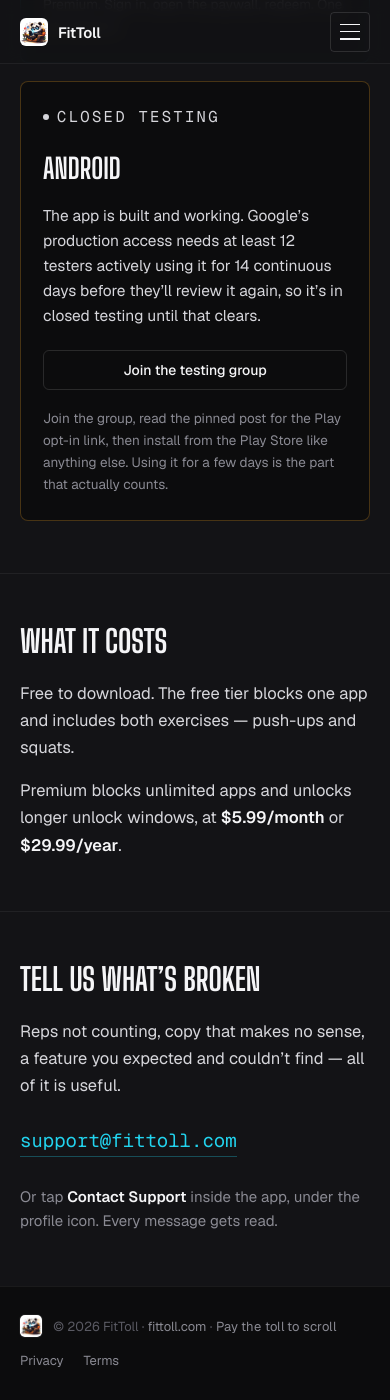
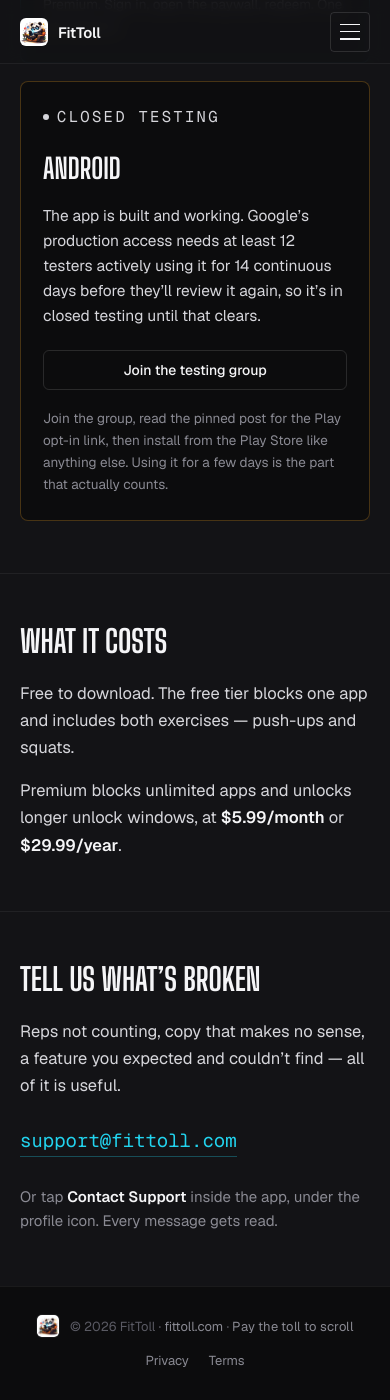
Before and after one commit to aurobindoGupta/fitToll-site, a Jekyll site: the page built from index.md, in a window 390 px wide and 1400 px high, scrolled down 3018 px. Built offline with Jekyll 4.4.1, drawn with Linux system fonts in a browser that asks for light colours.

Commit message:
fix(site): centre the footer on mobile [260807-i93]
Reported after bc745d6 shipped: the footer looks off on a phone.

It does. On narrow screens .site-footer-inner stacks to a column with
align-items: flex-start, so the line and the legal links both hug the left
edge. That was survivable while the line was short. Adding the domain made it
long enough to wrap on smaller phones — 360px breaks across two rows — and a
two-row ragged-left block reads as a layout mistake rather than a choice.

Centred at <= 600px. Both properties are needed: align-items centres the <p>
box within the column, but the wrapped second line inside that box stays left
unless text-align follows it.

Worth knowing before judging this against the rest of the design: this is now
the only centred text on the site — `text-align: center` appears nowhere else
in the stylesheet, at any breakpoint. A centred footer on narrow screens is a
common enough convention that it reads as deliberate, and the alternative
(keeping it left and living with the ragged wrap) looks worse.

Verified at 390px and 360px, current vs proposed, using iframes rather than
resizing the window — an iframe establishes its own viewport, so the
max-width: 600px query evaluates against the frame. This matters: the earlier
"320px" check on bc745d6 rendered a 320px-wide BOX inside a 1512px viewport,
so the mobile query never fired and what I looked at was desktop rules in a
narrow container. That check was worthless and this one replaces it.

At 390px the line still fits on one row; at 360px it wraps. Centred, both read
cleanly.

Evidence: ../scrollBlocker-KMP/evidence/260807-i93/site/footer-mobile-390-360-before-after.jpg

Refs: ../scrollBlocker-KMP/.planning/quick/260807-i93-close-3-readme-follow-ups-gemfile-repo-d/

Co-Authored-By: Claude Opus 5 (1M context) <noreply@anthropic.com>

```diff
--- a/_sass/minima/custom-styles.scss
+++ b/_sass/minima/custom-styles.scss
@@ -664,9 +664,14 @@ body[data-drawer-open="true"] { overflow: hidden; }
 }
 
 @media (max-width: 600px) {
+  /* Centred on narrow screens. The footer line no longer fits on one row once
+     the domain is in it, and a two-row ragged-left block reads as a mistake.
+     text-align is needed as well as align-items: the flex rule centres the <p>
+     box, not the wrapped line inside it. */
   .site-footer-inner {
     flex-direction: column;
-    align-items: flex-start;
+    align-items: center;
+    text-align: center;
     gap: 12px;
   }
 }
```
